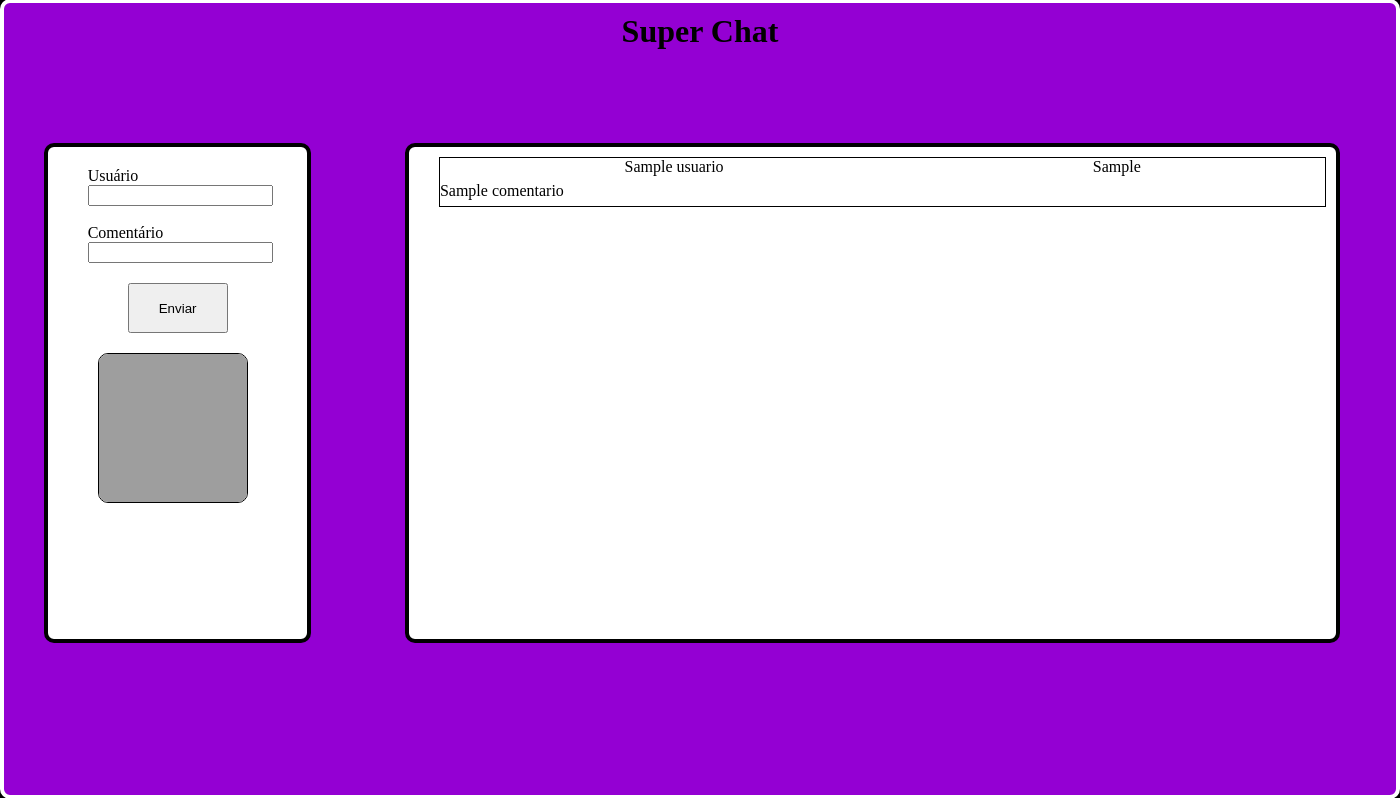
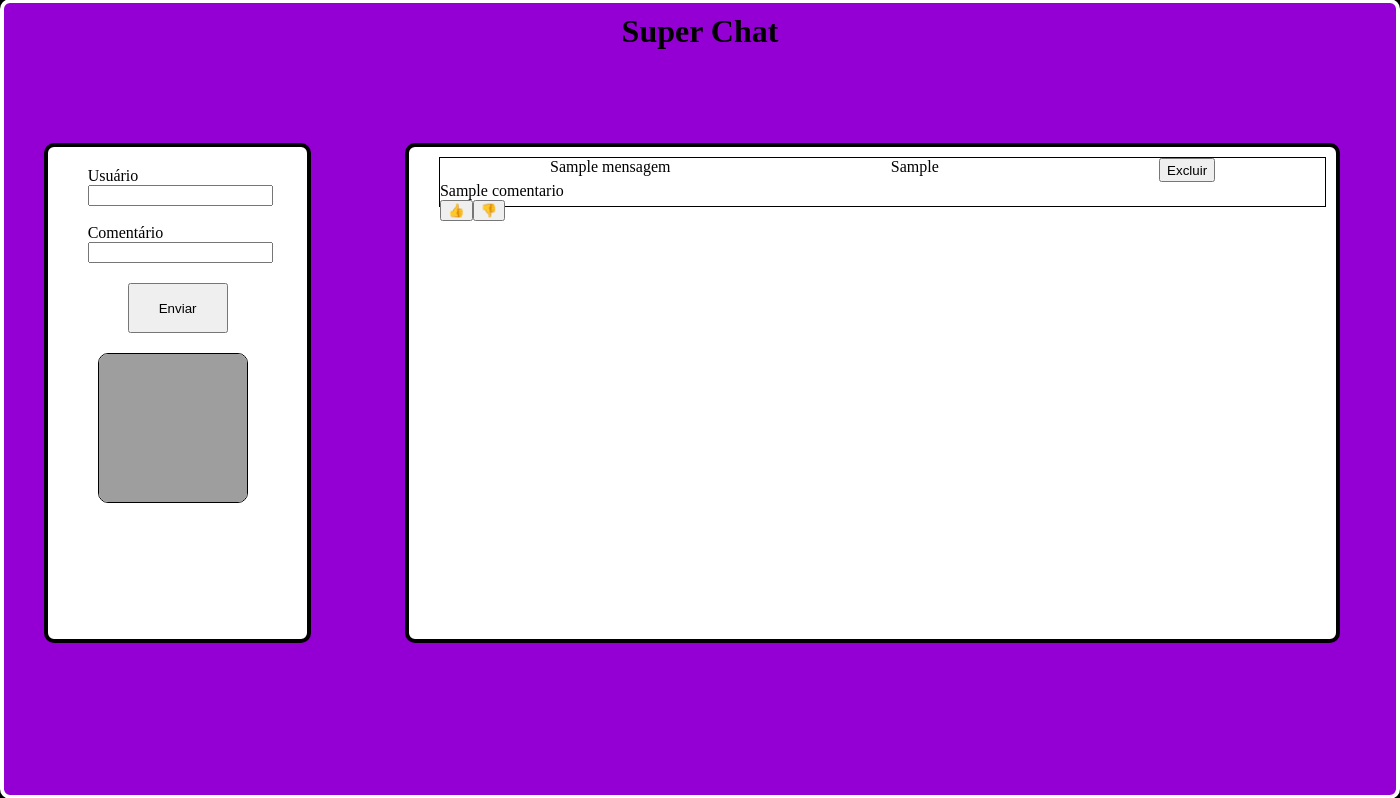
Before and after one commit to Cristiano-Andrade-Ribeiro-Da-Silva/site_feedback, a Flask app: template templates/index.html in a window 1400 px wide. Shown: the part 41-839 px from the top of the page. Run offline with Flask 3, Linux system fonts and the light colour scheme; the template is opened without the code that fills it: most values are stand-ins (such as "Sample title", 1, 10 or a date in 2020); grey boxes are pictures that could not be loaded.

Commit message:
ADD: Adicionada forma de deletar os comentarios + dois gifs a mais

```diff
--- a/app.py
+++ b/app.py
@@ -11,7 +11,7 @@ app = Flask(__name__)
 
 lista = []
 
-lista_gif = ['chat.gif','aleatorio-01.gif','aleatorio-02.gif','aventura-01.gif','aventura-02.gif','berserk-01.gif','berserk-02.gif','dragon-01.gif','dragon-02.gif']
+lista_gif = ['macaco.gif','chat.gif','aleatorio-01.gif','aleatorio-02.gif','aventura-01.gif','aventura-02.gif','berserk-01.gif','berserk-02.gif','dragon-01.gif','dragon-02.gif']
 
 
 #Todas as rotas estarão aqui
@@ -41,5 +41,12 @@ def post_mensagem():
     return redirect("/")
 
 
+# o "<codigo>" esta em constante mudança
+@app.route("/del/mensagem/<codigo>")
+def del_mensagem(codigo):
+
+    Mensagem.deletar_mensagem(codigo)
+
+    return redirect("/")
 
 app.run(debug = True)
--- a/static/style/global.css
+++ b/static/style/global.css
@@ -31,6 +31,11 @@ header
     padding: 10px;
 
     text-align: center;
+}
+
+a{
+    text-decoration: none;
+    color: inherit;
 }
 
 .container
@@ -90,7 +95,7 @@ header
     margin: 20px 40px 20px 40px;
 }
 
-.gif
+.gif_aleatorio
 {
     width: 150px;
     height: 150px;
@@ -135,17 +140,20 @@ header
     width: 100%;
     height: 50%;
 
+    justify-content:space-around;
+
     display: flex;
-
-    justify-content: center;
-
-
 }
 
 .mensagem_chat
 {
     width: 100%;
     height: 50%;
+}
+
+.gif
+{
+
 }
 
 .aviso
--- a/templates/index.html
+++ b/templates/index.html
@@ -35,7 +35,7 @@
 
                     <button>Enviar</button>
 
-                    <img src="../static/img/{{gif_html}}" alt="gif" class="gif">
+                    <img src="../static/img/{{gif_html}}" alt="gif" class="gif_aleatorio">
 
                 </form>
 
@@ -51,15 +51,20 @@
 
                     <form class="usuario_data_chat">
 
-                        <p>{{mensagem.usuario}}</p>
+                        <p>{{mensagem.nome}}</p>
 
-                        <p>{{mensagem.data_comentario}}</p>
+                        <p>{{mensagem.data_hora}}</p>
+
+                        <button><a href="/del/mensagem/{{mensagem.cod_comentario}}">Excluir</a></button>
+
 
                     </form>
 
                     <form class="mensagem_chat">
 
                         <p>{{mensagem.comentario}}</p>
+
+                        <button type="button">👍</button><button type="button">👎</button>
 
                     </form>
 
@@ -70,6 +75,7 @@
             </div>
 
         </section>
+
         <span class="aviso"><marquee>⚠️Aviso⚠️, se um comentario for ter mais de 100 caracteres, este comentário não será enviado</marquee></span>
 
     </main>
```
Also changed, not shown: model/controler_mensagem.py (+29 -7 lines), static/img/macaco.gif (added), static/img/macaco_anda.gif (added).
